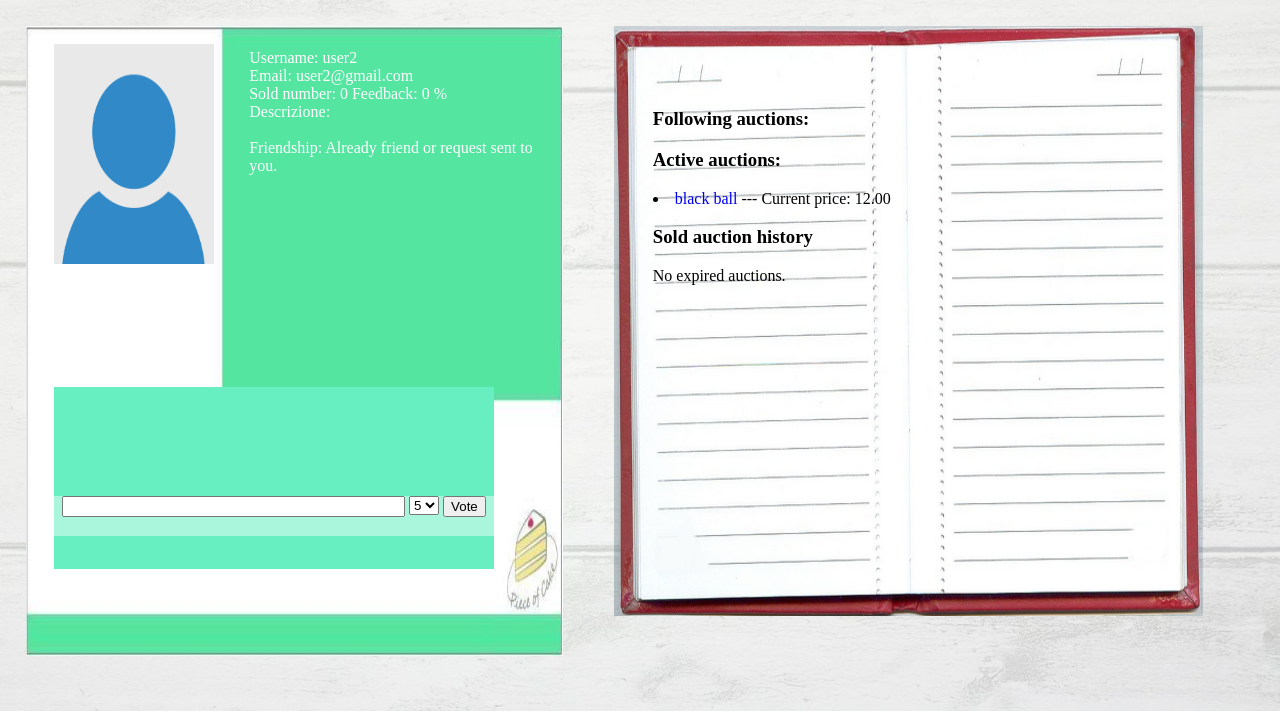
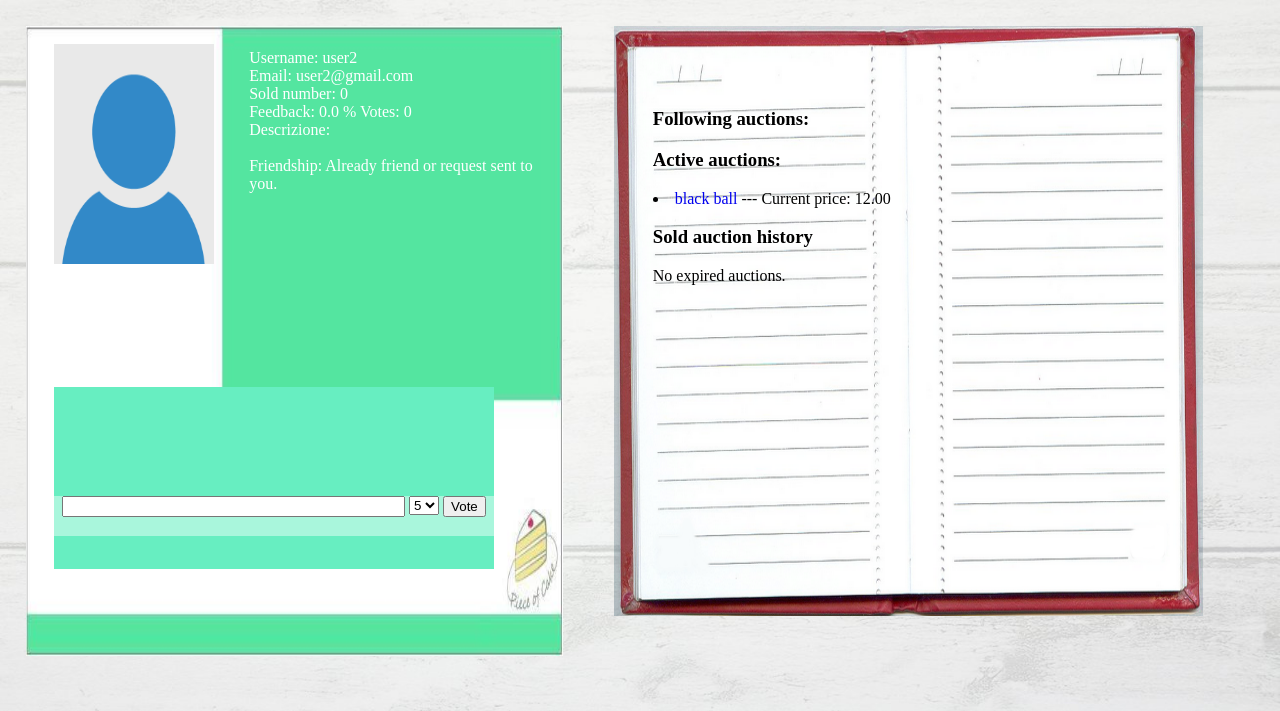
Before and after one commit to Whirt/ld, a Django app: a page that uses PieceOfCake/webauction/templates/webauction/profile.html in a window 1280 px wide. Shown: the part 69-780 px from the top of the page. Run offline with Django 3.2, Linux system fonts and the light colour scheme; a user stored in the database is signed in; data comes from the database, SQL or seed files in the repository; both versions use the stored data as it was after the commit.

Commit message:
Sistemato feedback

```diff
--- a/PieceOfCake/webauction/models.py
+++ b/PieceOfCake/webauction/models.py
@@ -25,7 +25,8 @@ class UserProfile(models.Model):
     post_save.connect(create_user_profile, sender=User)
 
     user = models.OneToOneField(User, on_delete=models.CASCADE)
-    feedback = models.FloatField(default=0)
+    # Il feedback è un integer, nella visualizzazione si calcolerà poi la percentuale
+    feedback = models.IntegerField(default=0)
     # Per il sistema di feedback si ha sia il numero di sold_auction
     # che il numero di voti
     votes = models.IntegerField(default=0)
@@ -79,7 +80,9 @@ class Auction(models.Model):
                                 choices=CATEGORY_CHOICES)
 
 def MAX_VOTE_LENGTH():
-    return 1000;
+    return 1000
+def MAX_VOTE_NUM():
+    return 5
 class Vote(models.Model):
     def __str__(self):
         return self.message + ' from ' + sender.username + ' to ' + receiver.username
--- a/PieceOfCake/webauction/templates/webauction/profile.html
+++ b/PieceOfCake/webauction/templates/webauction/profile.html
@@ -121,8 +121,8 @@
     <div id=profile_data>
         Username: {{ userProfile.user.username }} <br>
         Email: {{ userProfile.user.email }} <br>
-        Sold number: {{ userProfile.sold_auction }}
-        Feedback: {{ userProfile.feedback }} % <br>
+        Sold number: {{ userProfile.sold_auction }} <br>
+        Feedback: {{ percentage_feedback }} % Votes: {{ userProfile.votes }}<br>
 
         {% if request.user == userProfile.user %}
             Premium:
--- a/PieceOfCake/webauction/views.py
+++ b/PieceOfCake/webauction/views.py
@@ -366,6 +366,12 @@ def profile(request, searched_username):
         Q(follower__exact=request.user), Q(isActive__exact=True))
     context['followedAuctions'] = followedAuctions
 
+    if userProfile.votes != 0:
+        context['percentage_feedback'] = \
+            userProfile.feedback*100/(MAX_VOTE_NUM()*userProfile.votes)
+    else:
+        context['percentage_feedback'] = 0.0
+
     if request.method == 'GET':
         return render(request, 'webauction/profile.html', context)
 
@@ -428,6 +434,16 @@ def profile(request, searched_username):
             success_message = 'Rated successfully'
             # lo aggiungo ai voti così si vede direttamente
             all_votes_sorted.append(new_vote)
+            userProfile.feedback = userProfile.feedback + vote
+            userProfile.votes = userProfile.votes + 1
+            userProfile.save()
+
+        # Ricalcolo la % del feedback
+        if userProfile.votes != 0:
+            context['percentage_feedback'] = \
+                userProfile.feedback*100/(MAX_VOTE_NUM()*userProfile.votes)
+        else:
+            context['percentage_feedback'] = 0.0
 
         context['voteExists'] = voteAlreadyExists
 
```
Also changed, not shown: PieceOfCake/db.sqlite3, 2 other files.
